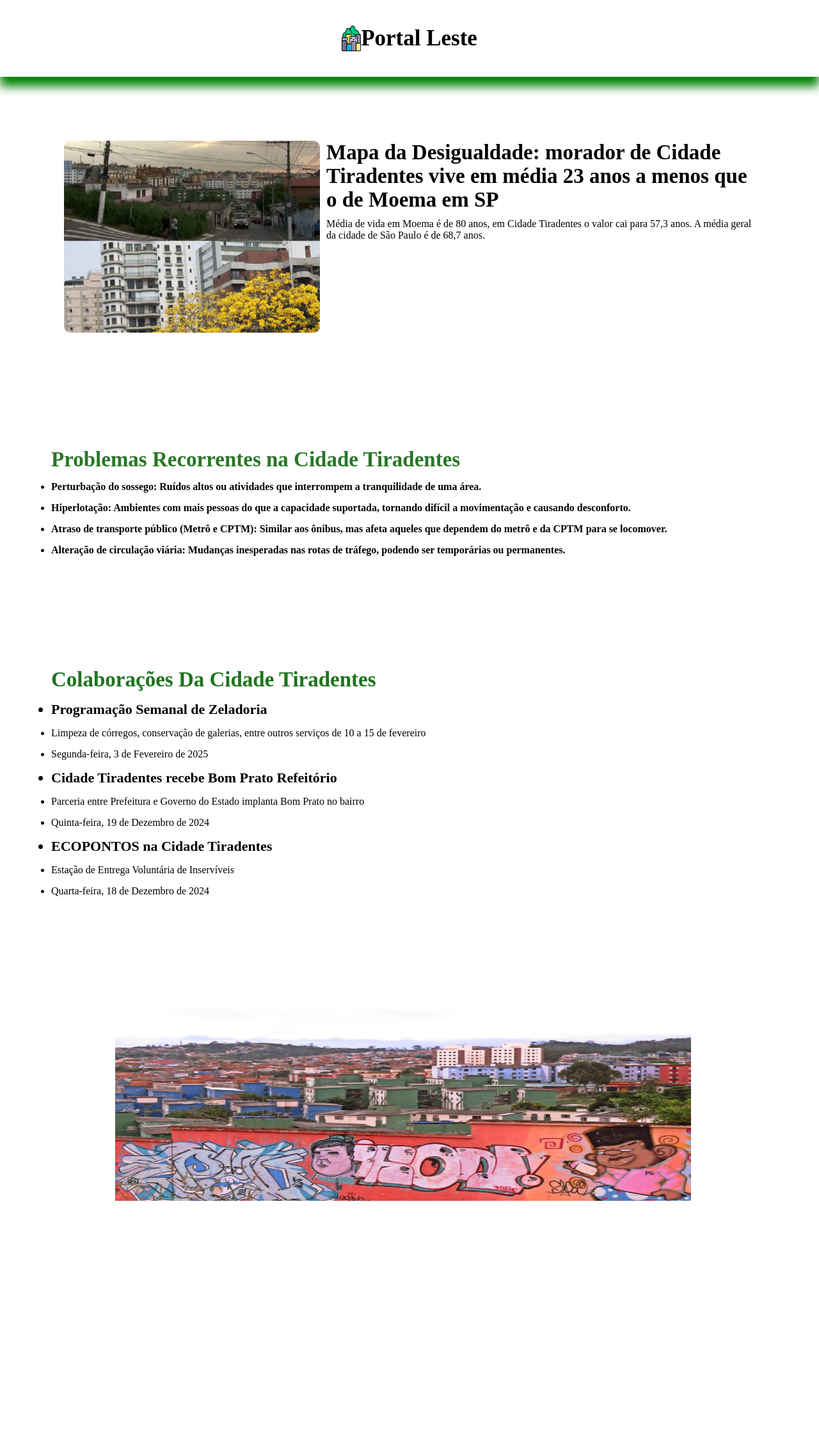
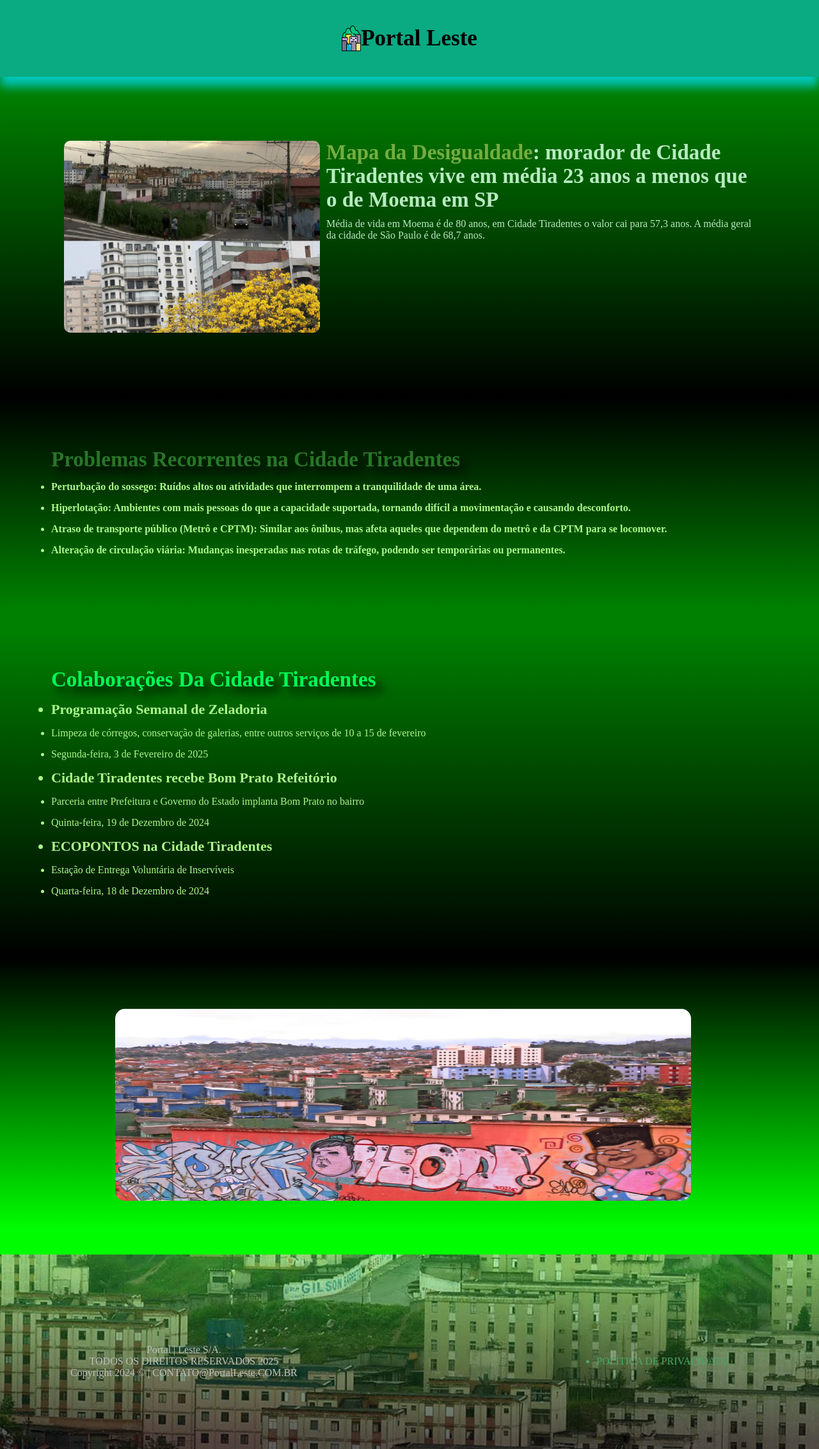
Before and after one commit to gabrieloliveira-crtl/Portal-Leste, a plain HTML site: page index.html in a window 1280 px wide. Shown: the whole page at 64% size. Before the commit the page ends 1961 px from the top, so only its background shows below. Drawn offline with nearby package versions, Linux system fonts and the light colour scheme.

Commit message:
agora finalizado

```diff
--- a/index.html
+++ b/index.html
@@ -3,6 +3,9 @@
 <head>
     <link rel="stylesheet" href="style.css">
     <meta charset="UTF-8">
+    <link rel="shortcut icon" href="img/favela.png" type="image/x-icon">
+    <script src="script.js" defer></script>
+    <script src="https://unpkg.com/scrollreveal"></script>
     <meta name="viewport" content="width=device-width, initial-scale=1.0">
     <title>Portal Leste</title>
 </head>
@@ -18,7 +21,7 @@
                 <img src="img/favela.webp" alt="">
                 <div class="textos">
 
-                    <h3>Mapa da Desigualdade: morador de Cidade Tiradentes vive em média 23 anos a menos que o de Moema em SP</h3>
+                    <h3><span>Mapa da Desigualdade</span>: morador de Cidade Tiradentes vive em média 23 anos a menos que o de Moema em SP</h3>
                     <p>Média de vida em Moema é de 80 anos, em Cidade Tiradentes o valor cai para 57,3 anos. A média geral da cidade de São Paulo é de 68,7 anos.</p>
                 </div>
             </div>
@@ -26,7 +29,7 @@
     </section>
 
     <section class="section2">
-        <div id="text">
+        <div class="text">
             <h3>Problemas Recorrentes na Cidade Tiradentes</h3>
         </div>
 
@@ -40,7 +43,7 @@
     </section>
 
     <section class="section3">
-        <div>
+        <div class="text">
             <h3>Colaborações Da Cidade Tiradentes</h3>
         </div>
 
@@ -58,9 +61,28 @@
     </section>
 
     <section class="section4">
-        <img src="img/47808095371_092fe5439e_k-1024x768.jpg" alt="">
+        <div>
+
+            <img src="img/47808095371_092fe5439e_k-1024x768.jpg" alt="">
+        </div>
 
     </section>
+
+    <footer>
+
+        <div id="texto">
+            <p>Portal | Leste S/A.<br>TODOS OS DIREITOS
+                RESERVADOS 2025 <br> Copyright 2024 © | CONTATO@PortalLeste.COM.BR</p>
+            <nav>
+                <ul>
+                    <a href>
+                        <li>POLÍTICA DE PRIVACIDADE</li>
+                    </a>
+                </ul>
+            </nav>
+        </div>
+    </footer>
+    </footer>
 
 
 
--- /dev/null
+++ b/script.js
@@ -0,0 +1,25 @@
+ScrollReveal().reveal('.div-filho',{
+    duration: 1500, // duração do efeito (em milisegundos), define a velocidade da transição
+    origin: 'left', // origem do efeito: o conteudo virá da direita para a esquerda
+    distance : '50px', // distancia que o elemento "viaja" antes de aparecer
+})
+ScrollReveal().reveal('.section2',{
+    duration: 1500, // duração do efeito (em milisegundos), define a velocidade da transição
+    origin: 'left', // origem do efeito: o conteudo virá da direita para a esquerda
+    distance : '50px', // distancia que o elemento "viaja" antes de aparecer
+})
+ScrollReveal().reveal('.text',{
+    duration: 2500, // duração do efeito (em milisegundos), define a velocidade da transição
+    origin: 'right', // origem do efeito: o conteudo virá da direita para a esquerda
+    distance : '50px', // distancia que o elemento "viaja" antes de aparecer
+})
+ScrollReveal().reveal('.section3',{
+    duration: 1500, // duração do efeito (em milisegundos), define a velocidade da transição
+    origin: 'left', // origem do efeito: o conteudo virá da direita para a esquerda
+    distance : '50px', // distancia que o elemento "viaja" antes de aparecer
+})
+ScrollReveal().reveal('.section4',{
+    duration: 1500, // duração do efeito (em milisegundos), define a velocidade da transição
+    origin: 'bottom', // origem do efeito: o conteudo virá da direita para a esquerda
+    distance : '50px', // distancia que o elemento "viaja" antes de aparecer
+})
--- a/style.css
+++ b/style.css
@@ -1,15 +1,20 @@
 *{
     margin: 0;
     padding: 0;
+    text-decoration: none;
+    box-sizing: border-box;
 }
 
 header{
     padding: 40px;
     display: flex;
     justify-content: center;
-    box-shadow: 0px 15px 15px green;
+    box-shadow: 0px 15px 15px rgb(2, 199, 189);
+    background-color: rgb(10, 170, 130);
     z-index: 999;
-    position: relative;
+    position: sticky;
+    top: 0;
+    left: 0;
 }
 header h1{
     font-size: 35px;
@@ -20,6 +25,11 @@ header img{
 }
 .section1{
     padding: 100px;
+    background: linear-gradient(180deg, green 3.88%, black 100%);
+    color: rgb(183, 235, 192);
+}
+.section1 span{
+    color: rgb(118, 172, 65);
 }
 .div-pai img{
     width: 400px;
@@ -38,9 +48,11 @@ header img{
 
 .section2{
     padding: 80px;
+    background: linear-gradient(0deg, green 3.88%, black 100%);
 }
 .section2 h3{
     margin-bottom: 15px;
+    text-shadow: 10px 10px 15px black;
     font-size: 33px;
     color: rgb(40, 118, 40);
     font-weight: bold;
@@ -48,9 +60,11 @@ header img{
 .section2 ul li {
     margin-bottom: 15px;
     font-weight: bold;
+    color: rgb(173, 247, 139);
 }
 .section3{
     padding: 80px;
+    background: linear-gradient(180deg, green 3.88%, black 100%);
 }
 .section3 .titulo{
     margin-bottom: 15px;
@@ -59,9 +73,12 @@ header img{
 }
 .section3 ul li {
     margin-bottom: 15px;
+    color: rgb(173, 247, 139);
+
 }
 .section3 div h3{
-    color: rgb(29, 115, 29);
+    color: rgb(0, 255, 85);
+    text-shadow: 10px 10px 15px black;
     font-size: 33px;
 }
 .section3 div{
@@ -71,9 +88,85 @@ header img{
     align-items: center;
     justify-content: center;
     padding: 80px;
+    background: linear-gradient(0deg,   rgb(0, 252, 0) 8.77%,rgb(0, 0, 0) 100%);
+
 }
 .section4 img{
     width: 900px;
     height: 300px;
     margin-left: 100px;
+    border-radius: 15px;
 }
+.section4 img:hover{
+    transition: 1s;
+    transform: scale(1.1,1.1);
+}
+
+footer{
+    padding: 110px;
+    text-align: center;
+    align-items: center;
+    justify-content: space-between;
+    background: linear-gradient(0deg, rgba(0, 0, 0, 0.61) 3.88%, rgba(0, 252, 0, 0.274) 100%),url(img/CidadeTiradentesCohabbairroleste4.184401-1000x570.jpg);
+    background-position: center;
+    background-repeat: no-repeat;
+    background-size: cover;
+    list-style: none;
+
+}
+footer div img {
+    width: 600px;
+    height: 300px;
+    border-radius: 10px;
+}
+footer #texto{
+    display: flex;
+    margin-right: 30px;
+    justify-content: space-between;
+    text-align: center;
+    align-items: center;
+    margin-top: 30px;
+    color: rgb(190, 190, 190);
+}
+footer ul a li {
+    color: rgb(78, 165, 107);
+}
+footer ul a li:hover{
+    color: red;
+    transition: 0.7s;
+}
+@media (max-width: 834px){
+    .section1 img{
+        width: 17rem;
+        height: auto;
+    }
+    .section1 .div-filho{
+        justify-content: center;
+        flex-direction: column;
+    }
+    .section1{
+        text-align: center;
+        padding: min(4rem, 16rem);
+    }
+    .section1 h3{
+        font-size: 27px;
+
+    }
+
+    .section4 img{
+        width: 11rem;
+        height: auto;
+
+    }
+    .section4 div{
+        margin-left: -3rem;
+
+    }
+    .section4{
+        padding: min(3rem, 19rem);
+    }
+    footer{
+        padding: min(3rem,19rem);
+        font-size: 15px;
+    }
+}
```
Also changed, not shown: img/CidadeTiradentesCohabbairroleste4.184401-1000x570.jpg (added), img/images (1).jpg (added), img/unnamed.jpg (added).
